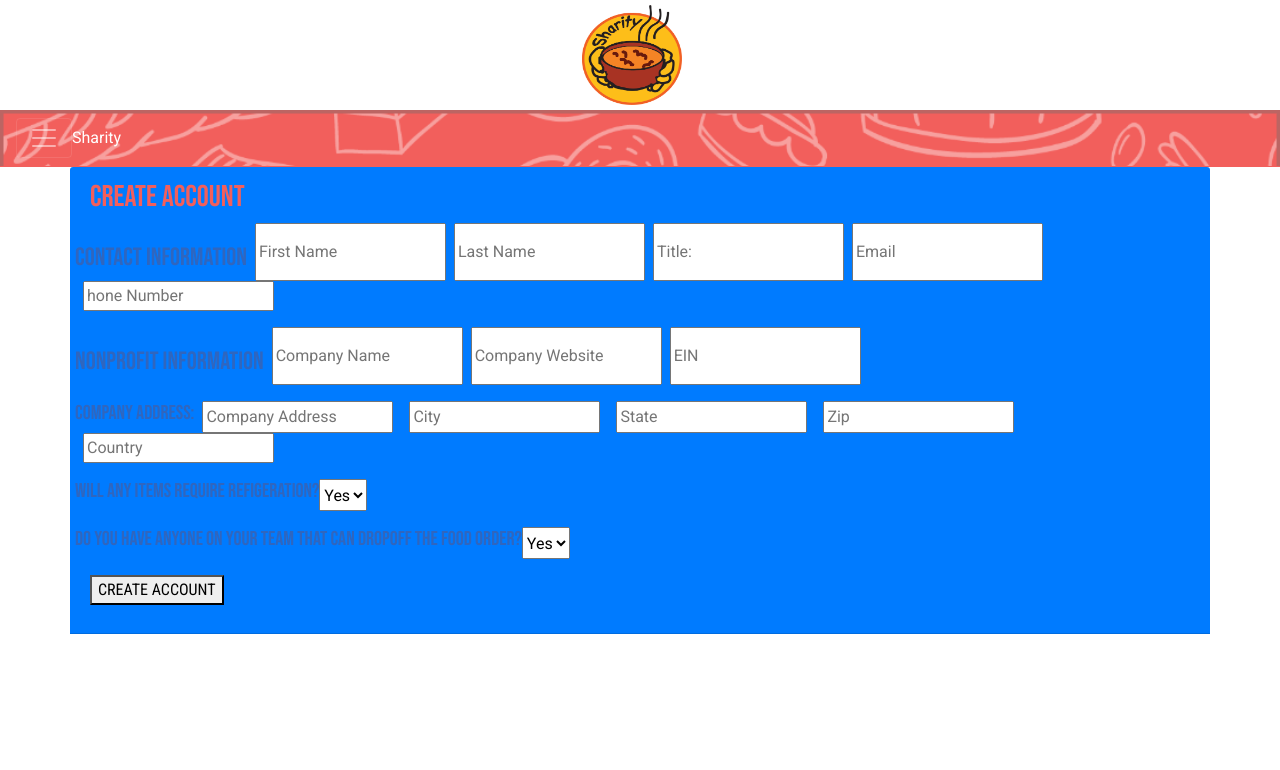
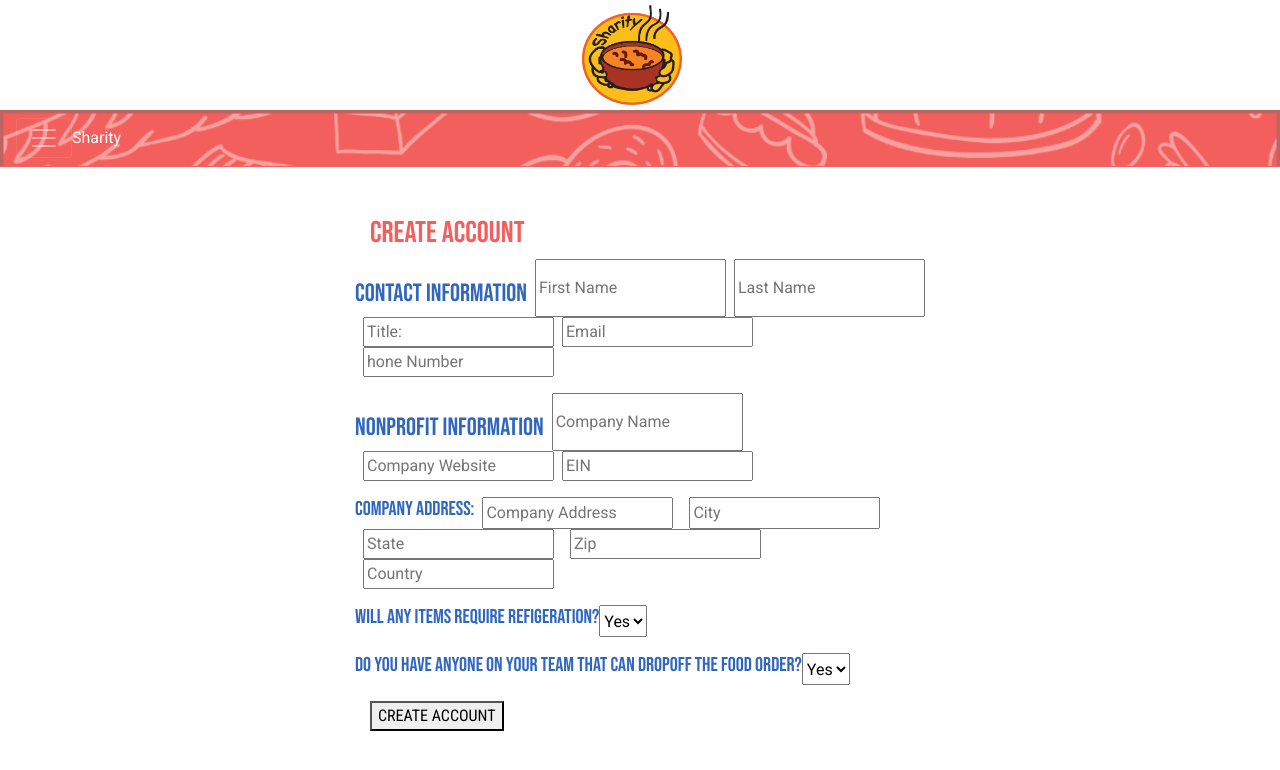
Before and after one commit to cod3rShea/sharity-official, a React (Create React App) app in the folder client/: page /restaurant-register in a window 1280 px wide. Shown: the top 770 px of the page. Built offline with nearby package versions, Linux system fonts and the light colour scheme.

Commit message:
fix class name

```diff
--- a/client/src/components/VendorSignUp/index.js
+++ b/client/src/components/VendorSignUp/index.js
@@ -68,7 +68,7 @@ class VendorSignUp extends React.Component {
 		return (
         	<div className="container">
 				<div className="row">
-					<div className="card-header bg-primary text-white">
+					<div className="col-md-6 mt-5 mx-auto">
 						<h1>Create account</h1>
 						<form className="form-group" onSubmit={this.onSubmit}>
 							<div className="form-group row">
```
